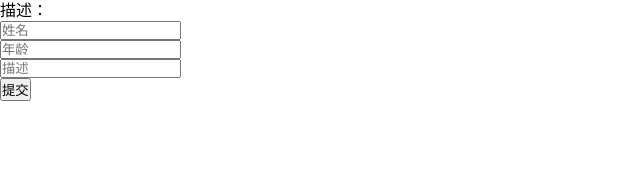
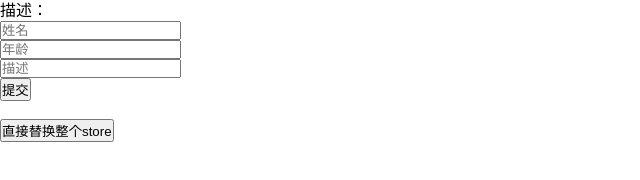
Before and after one commit to cz-frontend/pinia-study, a Vue app: page /home in a window 1280 px wide. Shown: the part 226-406 px from the top of the page, without its empty margins (0-640 px from the left). Built offline with nearby package versions, Linux system fonts and the light colour scheme.

Commit message:
feat: $state覆盖store方法

```diff
--- a/src/pages/home/homePage.vue
+++ b/src/pages/home/homePage.vue
@@ -25,6 +25,9 @@
       <br />
       <button @click="onSubmit">提交</button>
     </section>
+
+    <br />
+    <button @click="onClick">直接替换整个store</button>
   </div>
 </template>
 
@@ -52,4 +55,12 @@ const onSubmit = () => {
   });
   console.log("修改后", store.userinfo);
 };
+
+/**
+ * 替换整个store
+ */
+const onClick = () => {
+  store.$state = { counter: 168 };
+  console.log("现在的store", store);
+};
 </script>
```
